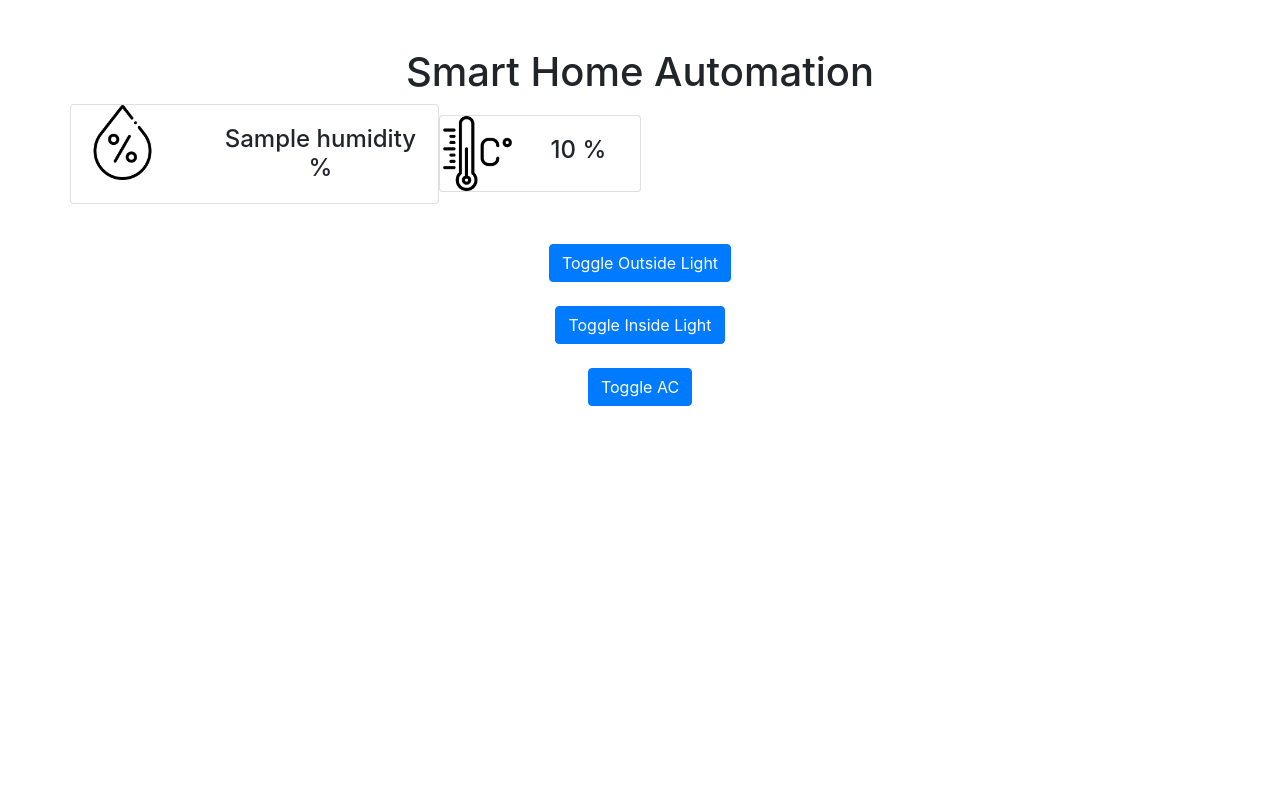
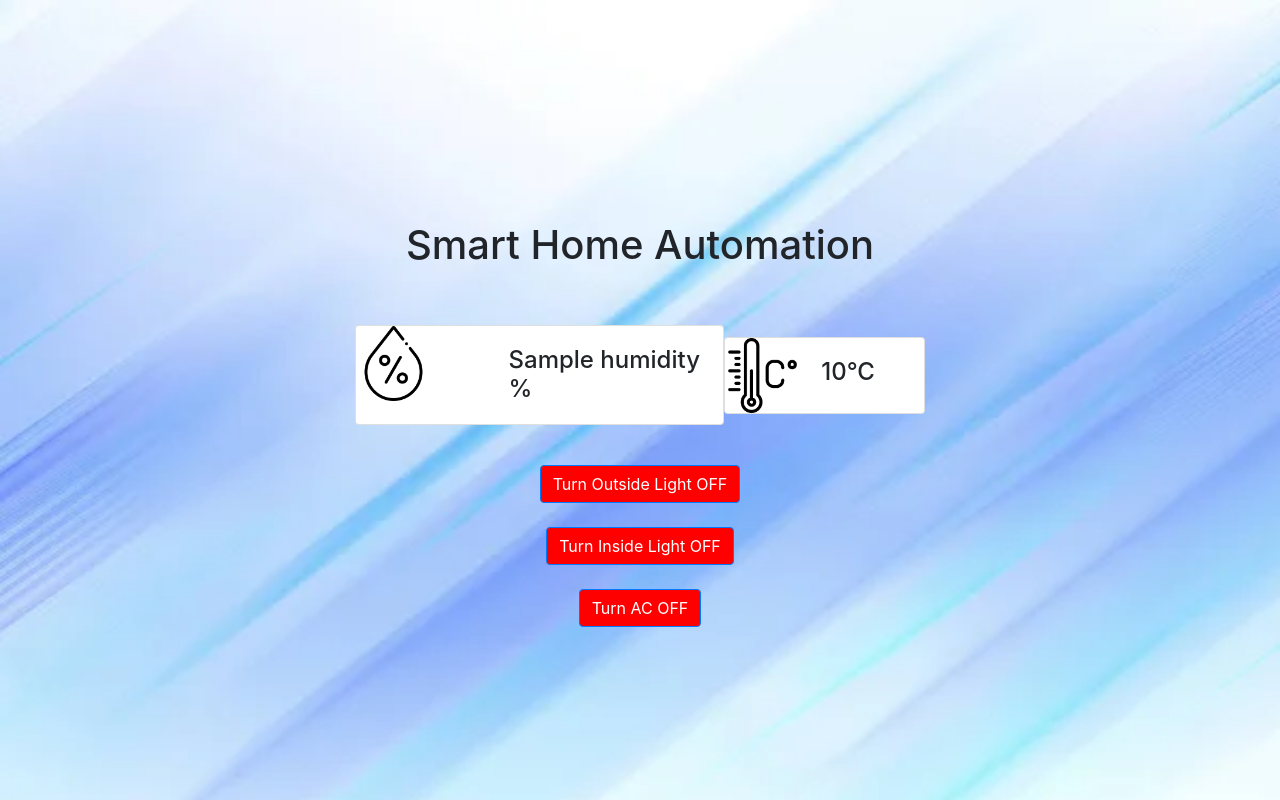
Before and after one commit to JEST-HEAT/Smart-Home, a Flask app: template templates/index.html in a window 1280 px wide. Run offline with Flask 3, Linux system fonts and the light colour scheme; the template is opened without the code that fills it: most values are stand-ins (such as "Sample title", 1, 10 or a date in 2020); parts of the project's set-up code (start-up, migrations or seed data) failed here and were passed over; some libraries are stand-ins or nearby versions.

Commit message:
Full Project

```diff
--- a/app.py
+++ b/app.py
@@ -7,7 +7,9 @@ from threading import Thread
 app = Flask(__name__)
 
 # Initialize GPIO components and variables
-led_state = False
+led_state_out = False
+led_state_in = False
+led_state_ac = False
 inside_light = LED(17)    # Yellow LED
 ac_indicator = LED(18)    # Red LED
 outside_light = LED(22)   # Green LED
@@ -21,28 +23,37 @@ temperature = None
 
 
 # Function to toggle outside light
+
+
 def toggle_outside():
-    global led_state
-    led_state = not led_state
+    global led_state_out
+    led_state_out = not led_state_out
     outside_light.toggle()
 
 
 
 # Function to toggle inside light
 def toggle_inside():
-    global led_state
-    led_state = not led_state
+    global led_state_in
+    led_state_in = not led_state_in
     inside_light.toggle()
 
 # Function to toggle AC and sound buzzer
 def toggle_ac():
-    global led_state
-    led_state = not led_state
+    global led_state_ac
+    led_state_ac = not led_state_ac
     ac_indicator.toggle()
     buzzer.on()
     sleep(0.5)
     buzzer.off()
 
+def temperature_check():
+    sensor = Adafruit_DHT.DHT11
+    pin = 21
+    humidity, temperature = Adafruit_DHT.read_retry(sensor,pin)
+    # print("Temperature:  {}".format(temperature))
+    return temperature
+temp_value= temperature_check()
 # Function to read temperature and humidity
 def read_temperature_humidity():
     global temperature
@@ -51,14 +62,26 @@ def read_temperature_humidity():
         humidity, temp = Adafruit_DHT.read_retry(sensor, temp_pin)
         if temp is not None:
             temperature = temp
-        sleep(10)
+            #humidity    =hum
+
+
+
+
+
+
+def ac_auto_toggle():
+
+   if temp_value>=28.0 :
+       toggle_ac()
+   else:
+       toggle_ac()
 
 
 
 inside_button.when_pressed = toggle_inside
 outside_button.when_pressed = toggle_outside
 ac_button.when_pressed =toggle_ac
-
+ac_auto_toggle()
 
 # Start a thread to continuously read temperature and humidity
 temp_thread = Thread(target=read_temperature_humidity)
@@ -68,8 +91,9 @@ temp_thread.start()
 # Routes for the web interface
 @app.route('/', methods=['GET', 'POST'])
 def index():
-    return render_template('index.html', led_state=led_state, temperature=temperature, humidity=humidity)
+    led_states=[led_state_out,led_state_in,led_state_ac]
 
+    return render_template('index.html',led_states= led_states,temperature=temperature, humidity=humidity)
 @app.route('/toggle_outside', methods=['POST'])
 def toggle_outside_route():
     toggle_outside()
@@ -88,4 +112,4 @@ def toggle_ac_route():
 
 
 if __name__ == '__main__':
-    app.run(host='127.0.0.2')
+    app.run(debug= True, host='192.168.24.166')
--- a/templates/index.html
+++ b/templates/index.html
@@ -6,19 +6,37 @@
   <title>Home Automation</title>
   <!-- Include Bootstrap CSS -->
   <link rel="stylesheet" href="https://maxcdn.bootstrapcdn.com/bootstrap/4.5.2/css/bootstrap.min.css">
-  <link rel="stylesheet" type="text/css" href="static/styles.css">
+
+  <!--<link rel="stylesheet" href="{{ url_for('static', filename='css/style.css')}}"> -->
+  <!-- <style>
+    /* Custom CSS for setting the background image */
+    .bg-image {
+      background-image: url('static/backg'); /* Replace with the path to your background image */
+      background-size: cover;
+      background-repeat: no-repeat;
+      background-attachment: fixed; /* Optional: Fix the background image */
+      min-height: 100vh; /* Adjust as needed to cover the entire viewport height */
+    }
+  </style> -->
+
+
+
+
 </head>
 
-<body>
-  <div class="text-center">
+
+<body style="background: url('static/ground2.jpg');   background-size: cover;" >
+  <div class="d-flex justify-content-center align-items-center" style="min-height: 100vh;">
     <div class="container">
-      <h1 class="mt-5">Smart Home Automation</h1>
+      <h1 class="mt-5 text-center">Smart Home Automation</h1>
+      <br>
+      <br>
 
-      <div class="row" style="display: flex; align-items: center;">
+      <div class="row justify-content-center align-items-center">
         <div class="card mb-3" style="max-width: 540px;">
           <div class="row g-0">
             <div class="col-md-4">
-                <img src="static/humidity.png" class="card-img-top" style="width: 75px;">
+              <img src="static/humidity.png" class="card-img-top" style="width: 75px;">
             </div>
             <div class="col-md-8">
               <div class="card-body">
@@ -31,28 +49,44 @@
         <div class="card mb-3" style="max-width: 540px;">
           <div class="row g-0">
             <div class="col-md-4">
-                <img src="static/celsius.png" class="card-img-top" style="width: 75px;">
+              <img src="static/celsius.png" class="card-img-top" style="width: 75px;">
             </div>
             <div class="col-md-8">
               <div class="card-body">
-                <h4 class="card-text">{{ temperature }} %</h4>
+                <h4 class="card-text">{{ temperature }}&deg;C </h4>
               </div>
             </div>
           </div>
         </div>
       </div>
 
+      <div class="text-center">
       <form method="POST" action="/toggle_outside">
-        <button type="submit" class="btn btn-primary mt-4">Toggle Outside Light</button>
+        {% if led_states[0] == False%}
+        <button type="submit" class="btn btn-primary mt-4">Turn Outside Light ON</button>
+        {%else%}
+        <button type="submit" class="btn btn-primary mt-4" style="background-color: red;">Turn Outside Light OFF</button>
+        {%endif%}
       </form>
 
       <form method="POST" action="/toggle_inside">
-        <button type="submit" class="btn btn-primary mt-4">Toggle Inside Light</button>
+        {% if led_states[1] == False%}
+        <button type="submit" class="btn btn-primary mt-4">Turn Inside Light ON</button>
+        {%else%}
+        <button type="submit" class="btn btn-primary mt-4" style="background-color: red;">Turn Inside Light OFF
+
+        </button>
+        {%endif%}
       </form>
 
       <form method="POST" action="/toggle_ac">
-        <button type="submit" class="btn btn-primary mt-4">Toggle AC</button>
+        {%if led_states[2] == False%}
+        <button type="submit" class="btn btn-primary mt-4">Turn AC ON</button>
+        {%else%}
+        <button type="submit" class="btn btn-primary mt-4" style="background-color: red;">Turn AC OFF</button>
+        {%endif%}
       </form>
+    </div>
     </div>
   </div>
 
```
Also changed, not shown: static/css/style.css (added, +8 -0 lines), static/backg.png (added), static/ground.jpg (added), static/ground2.jpg (added).
